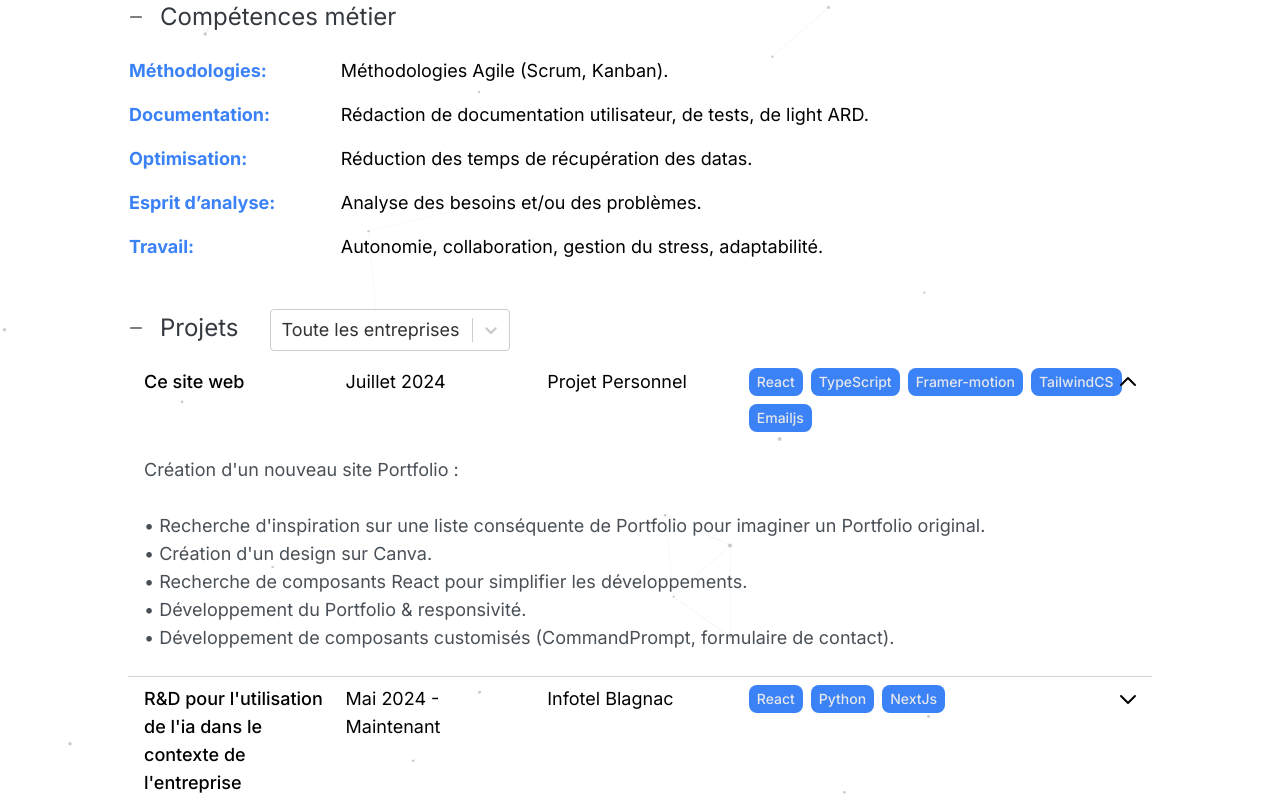
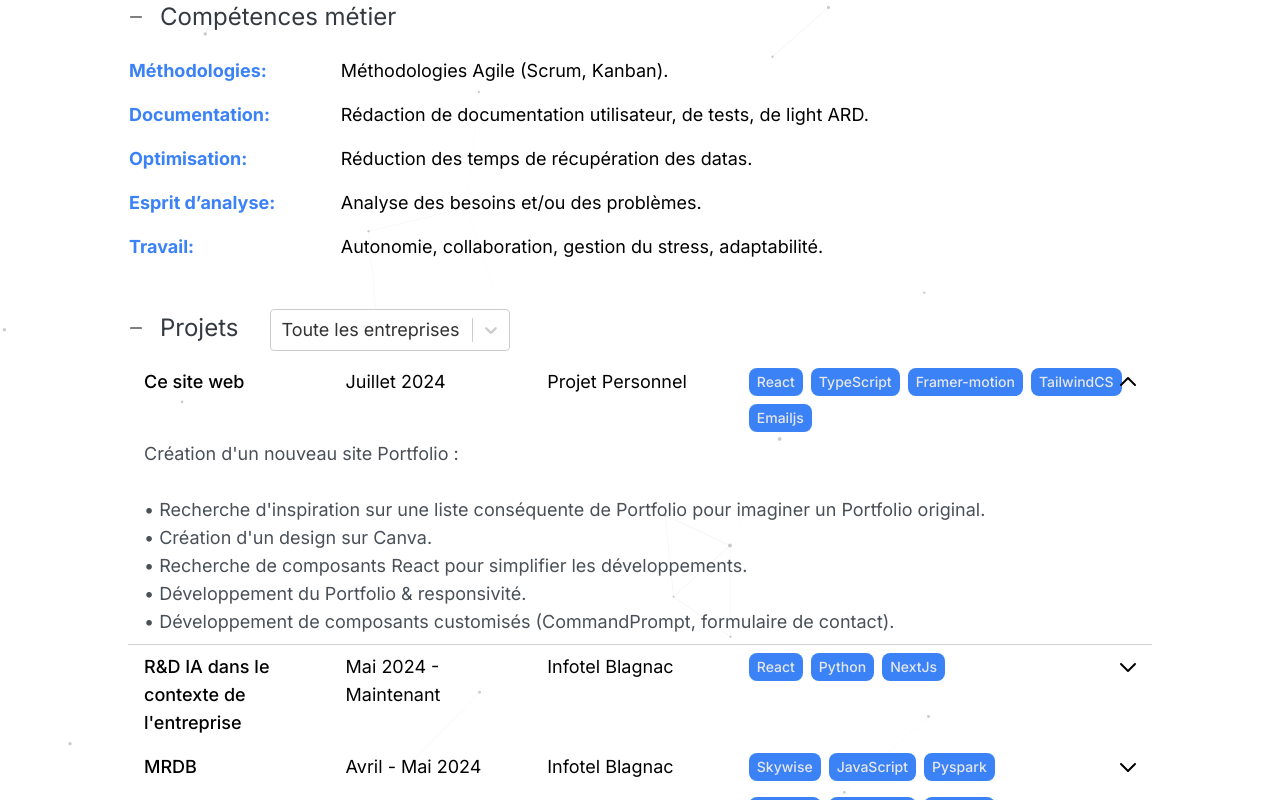
Before and after one commit to ThomasC317/websiteV2, a Next.js app: page /work in a window 1280 px wide. Both pictures are taken after a click on the element 640 px from the left and 1133 px from the top of the page. Shown: the part 733-1533 px from the top of the page. Built offline with nearby package versions, Linux system fonts and the light colour scheme.

Commit message:
fix on experience card

```diff
--- a/app/globals.css
+++ b/app/globals.css
@@ -316,3 +316,18 @@ h3 {
 .select-width {
   width: 17rem;
 }
+
+.expanded-card {
+  overflow: hidden;
+  transition: max-height 0.3s ease, opacity 0.3s ease;
+}
+
+.expanded-card.collapsed {
+  max-height: 0;
+  opacity: 0;
+}
+
+.expanded-card.expanded {
+  max-height: 1000px;
+  opacity: 1;
+}
--- a/app/work/page.tsx
+++ b/app/work/page.tsx
@@ -31,7 +31,7 @@ const Experiences = () => {
       tags: ["React", "TypeScript", "Framer-motion", "TailwindCS", "Emailjs"]
     },
     {
-      title: "R&D pour l'utilisation de l'ia dans le contexte de l'entreprise",
+      title: "R&D IA dans le contexte de l'entreprise",
       company: "Infotel Blagnac",
       year: "Mai 2024 - Maintenant",
       description: `Recherches pour la mise en place de l'IA dans le contexte de l'entreprise :<br/>
@@ -434,13 +434,7 @@ const Experiences = () => {
                   </div>
                 </div>
               </div>
-              <CSSTransition
-                in={isExpanded}
-                timeout={isExpanded ? 0 : 1000}
-                classNames="fade-enlarge"
-                unmountOnExit
-              >
-                <div className="py-4 expanded-card">
+              <div className={`expanded-card ${isExpanded ? 'expanded' : 'collapsed'}`}>
                 <p
                   className="text-gray-700 text-xs sm:text-md lg:text-lg mt-2"
                   dangerouslySetInnerHTML={{
@@ -448,7 +442,6 @@ const Experiences = () => {
                   }}
                 />
               </div>
-              </CSSTransition>
             </div>
             <div
               className="absolute right-0 transform -translate-x-1/2 -translate-y-1/2 transition-transform"
```
Lines whose indentation alone changed are shown as unchanged.
